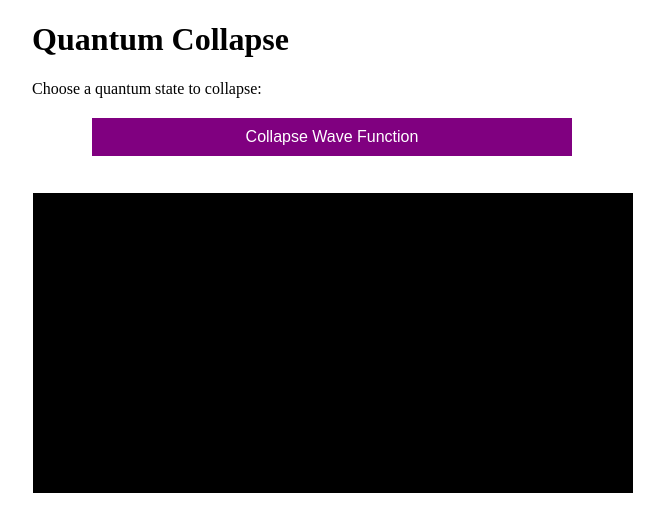
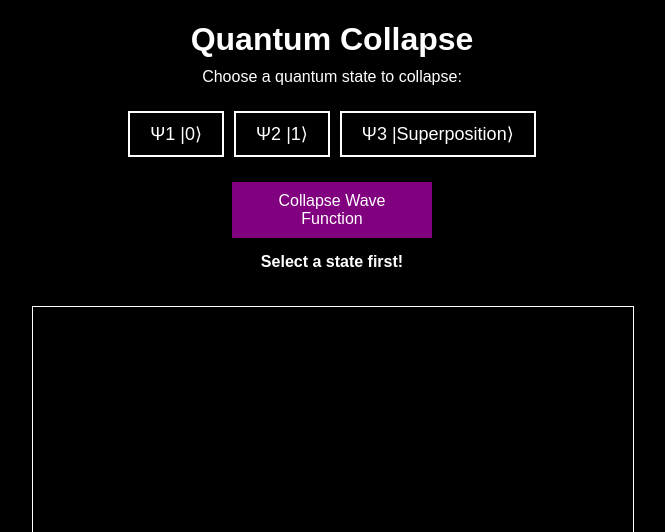
Before and after one commit to LouisPaul2000/QGameSimple, a plain HTML site: page index.html in a window 1280 px wide. Both pictures are taken after a click on the button "Collapse Wave Function". Shown: the top 532 px of the page, without its empty margins (308-973 px from the left). Drawn offline with Linux system fonts and the light colour scheme.

Commit message:
Update index.html

```diff
--- a/index.html
+++ b/index.html
@@ -1,20 +1,172 @@
 <!DOCTYPE html>
 <html lang="en">
 <head>
-    <meta charset="UTF-8">
-    <meta name="viewport" content="width=device-width, initial-scale=1.0">
+  <meta charset="UTF-8" />
   <title>Quantum Collapse</title>
-    <link rel="stylesheet" href="style.css">
+  <style>
+    /* ===== CSS ===== */
+    body {
+      font-family: Arial, sans-serif;
+      text-align: center;
+      background-color: black;
+      color: white;
+      margin: 0;
+      padding: 0;
+    }
+
+    #game-container {
+      margin-top: 50px;
+      width: 90%;
+      max-width: 600px;
+      margin: auto;
+    }
+
+    h1 {
+      margin-bottom: 10px;
+    }
+
+    #game-info {
+      margin: 10px 0;
+    }
+
+    #choices {
+      margin: 20px 0;
+    }
+
+    .choice {
+      display: inline-block;
+      padding: 10px 20px;
+      margin: 5px;
+      border: 2px solid white;
+      cursor: pointer;
+      font-size: 18px;
+      text-align: center;
+    }
+
+    .choice:hover {
+      background-color: grey;
+    }
+
+    button {
+      padding: 10px 20px;
+      font-size: 16px;
+      background-color: purple;
+      color: white;
+      border: none;
+      cursor: pointer;
+      margin-top: 20px;
+      display: block;
+      width: 80%;
+      max-width: 200px;
+      margin-left: auto;
+      margin-right: auto;
+    }
+
+    button:hover {
+      background-color: violet;
+    }
+
+    #result {
+      margin: 15px 0;
+      font-weight: bold;
+    }
+
+    canvas {
+      margin-top: 20px;
+      background-color: black;
+      border: 1px solid white;
+      width: 100%;
+    }
+  </style>
 </head>
 <body>
   <div id="game-container">
     <h1>Quantum Collapse</h1>
     <p id="game-info">Choose a quantum state to collapse:</p>
     <div id="choices"></div>
-        <button id="collapse-btn" onclick="collapseWave()">Collapse Wave Function</button>
+    <button id="collapse-btn">Collapse Wave Function</button>
     <p id="result"></p>
     <canvas id="quantum-visual"></canvas>
   </div>
-    <script src="script.js"></script>
+
+  <script>
+    // ===== JavaScript =====
+    document.addEventListener("DOMContentLoaded", function() {
+      const states = [
+        { name: "Ψ1 |0⟩", probability: 0.5 },
+        { name: "Ψ2 |1⟩", probability: 0.3 },
+        { name: "Ψ3 |Superposition⟩", probability: 0.2 }
+      ];
+
+      let selectedState = null;
+      const choiceContainer = document.getElementById("choices");
+      const collapseBtn = document.getElementById("collapse-btn");
+      const resultText = document.getElementById("result");
+      const gameInfo = document.getElementById("game-info");
+      const canvas = document.getElementById("quantum-visual");
+      const ctx = canvas.getContext("2d");
+
+      // Create choice buttons
+      states.forEach((state, index) => {
+        let btn = document.createElement("div");
+        btn.classList.add("choice");
+        btn.innerText = state.name;
+        btn.addEventListener("click", () => selectState(index));
+        choiceContainer.appendChild(btn);
+      });
+
+      // Attach event listener to button
+      collapseBtn.addEventListener("click", collapseWave);
+
+      // Select a quantum state
+      function selectState(index) {
+        selectedState = states[index];
+        gameInfo.innerText = `Selected: ${selectedState.name}`;
+      }
+
+      // Collapse wave function
+      function collapseWave() {
+        if (!selectedState) {
+          resultText.innerText = "Select a state first!";
+          return;
+        }
+
+        let rand = Math.random();
+        let cumulativeProb = 0;
+        let outcome = "Unknown";
+
+        for (let state of states) {
+          cumulativeProb += state.probability;
+          if (rand < cumulativeProb) {
+            outcome = state.name;
+            break;
+          }
+        }
+
+        resultText.innerText = `Collapsed to: ${outcome}`;
+        drawQuantumEffect(outcome);
+      }
+
+      // Draw the quantum effect on the canvas
+      function drawQuantumEffect(outcome) {
+        // Make canvas responsive
+        canvas.width = window.innerWidth * 0.8; // or a fixed 600 if you prefer
+        canvas.height = 300;
+
+        ctx.clearRect(0, 0, canvas.width, canvas.height);
+        ctx.fillStyle = "white";
+
+        // Draw random circles
+        for (let i = 0; i < 10; i++) {
+          let x = Math.random() * canvas.width;
+          let y = Math.random() * canvas.height;
+          let size = outcome.includes("Superposition") ? 15 : 10;
+          ctx.beginPath();
+          ctx.arc(x, y, size, 0, Math.PI * 2);
+          ctx.fill();
+        }
+      }
+    });
+  </script>
 </body>
 </html>
```
Lines whose indentation alone changed are shown as unchanged.
